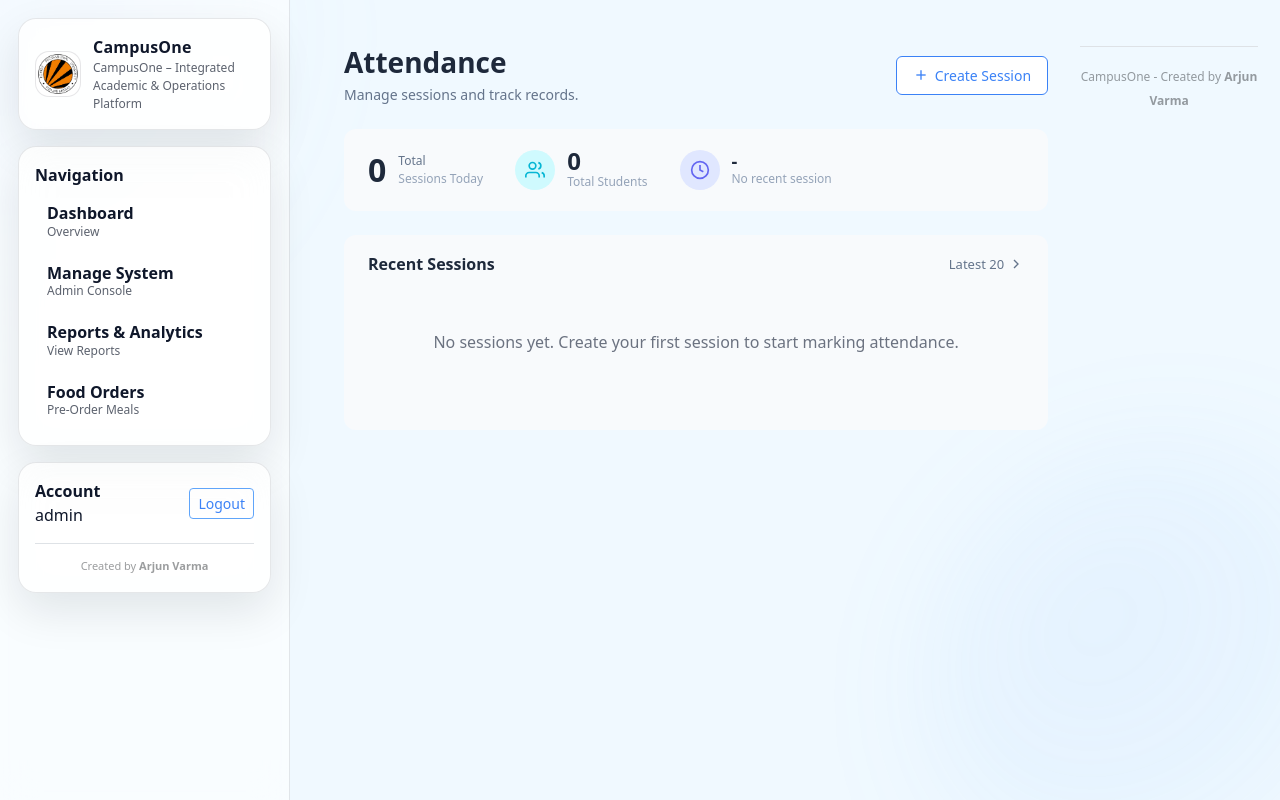
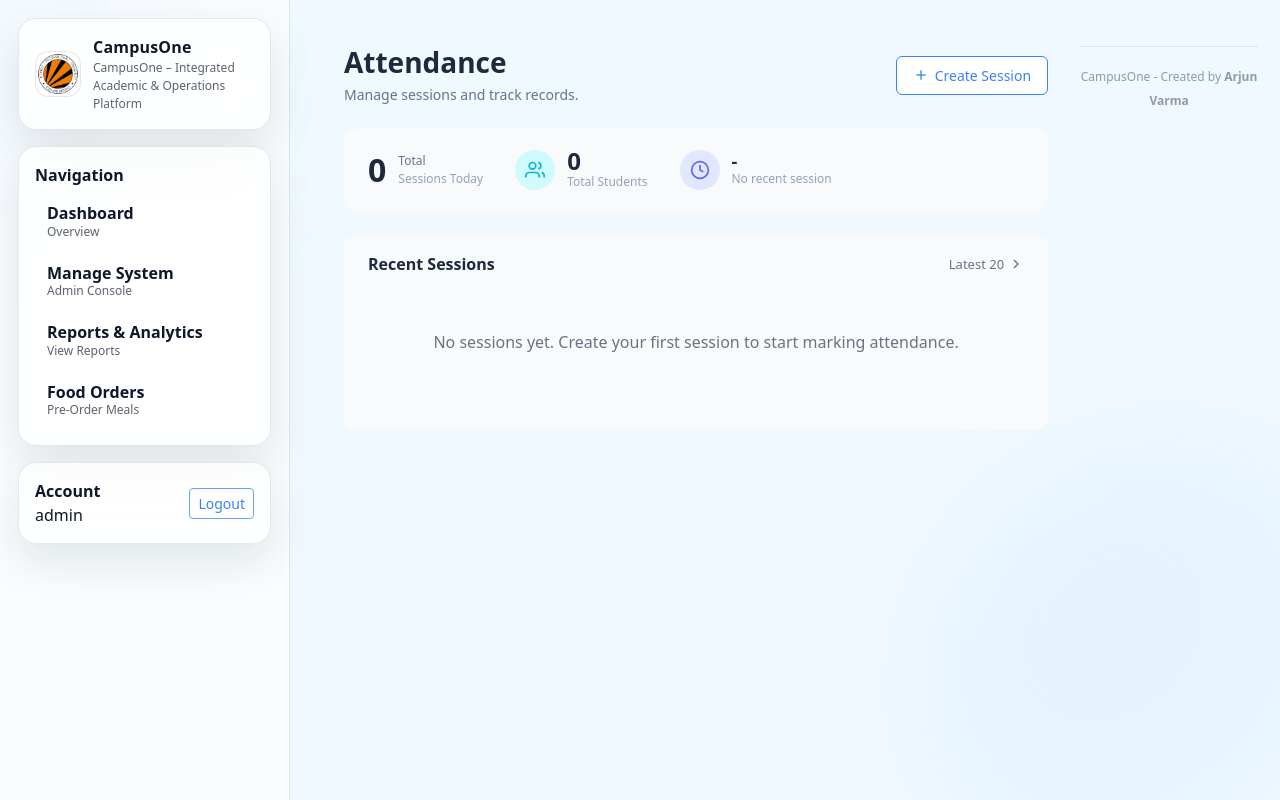
Before and after one commit to katariarjunvarma/CampusOne, a Django app: page /attendance/ in a window 1280 px wide. Run offline with Django 5.2, Linux system fonts and the light colour scheme; a user stored in the database is signed in; data comes from the database, SQL or seed files in the repository; data that the repository does not hold is empty.

Commit message:
fix: Remove credit from sidebar, keep only in footer

```diff
--- a/templates/base.html
+++ b/templates/base.html
@@ -200,11 +200,6 @@
             {% endif %}
           </div>
         </div>
-        <div class="text-center mt-3 pt-2 border-top">
-          <small class="text-muted" style="font-size: 11px; opacity: 0.6;">
-            Created by <strong>Arjun Varma</strong>
-          </small>
-        </div>
       </div>
     </aside>
     {% endblock %}
```
